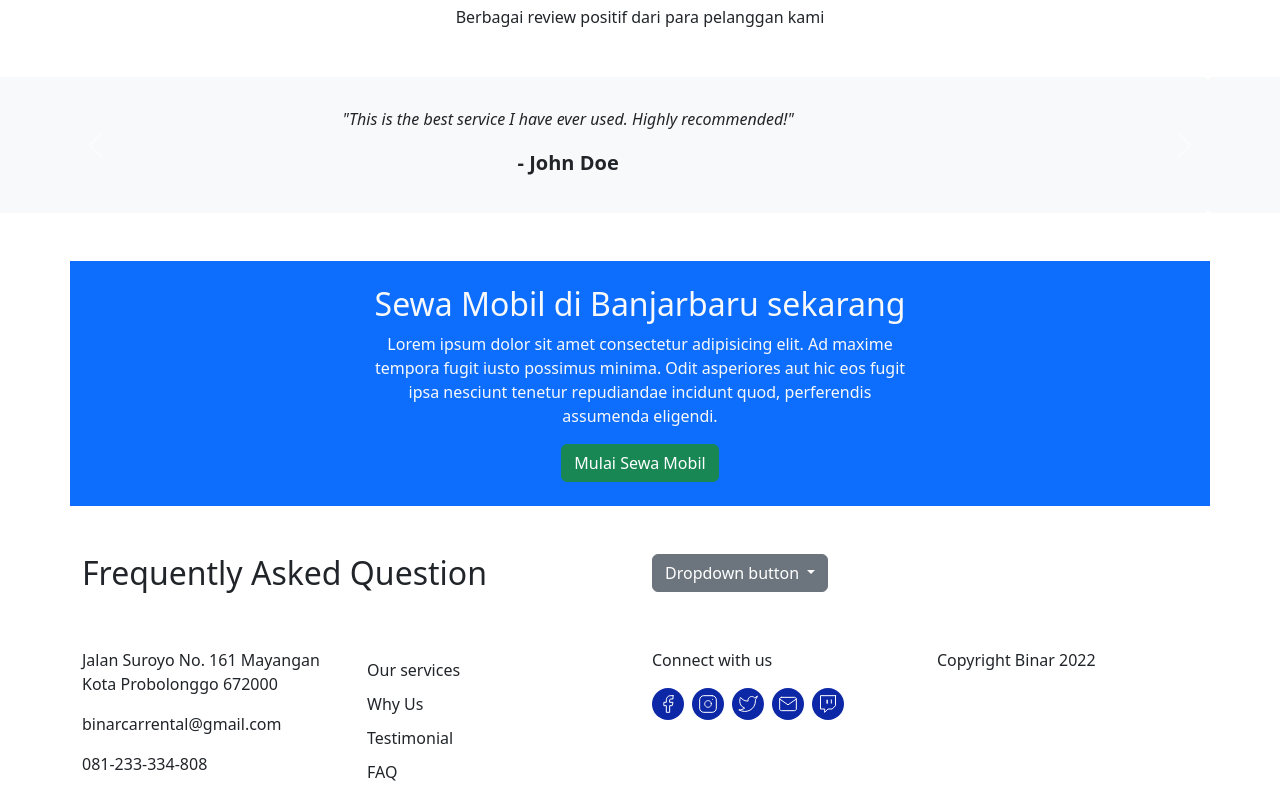
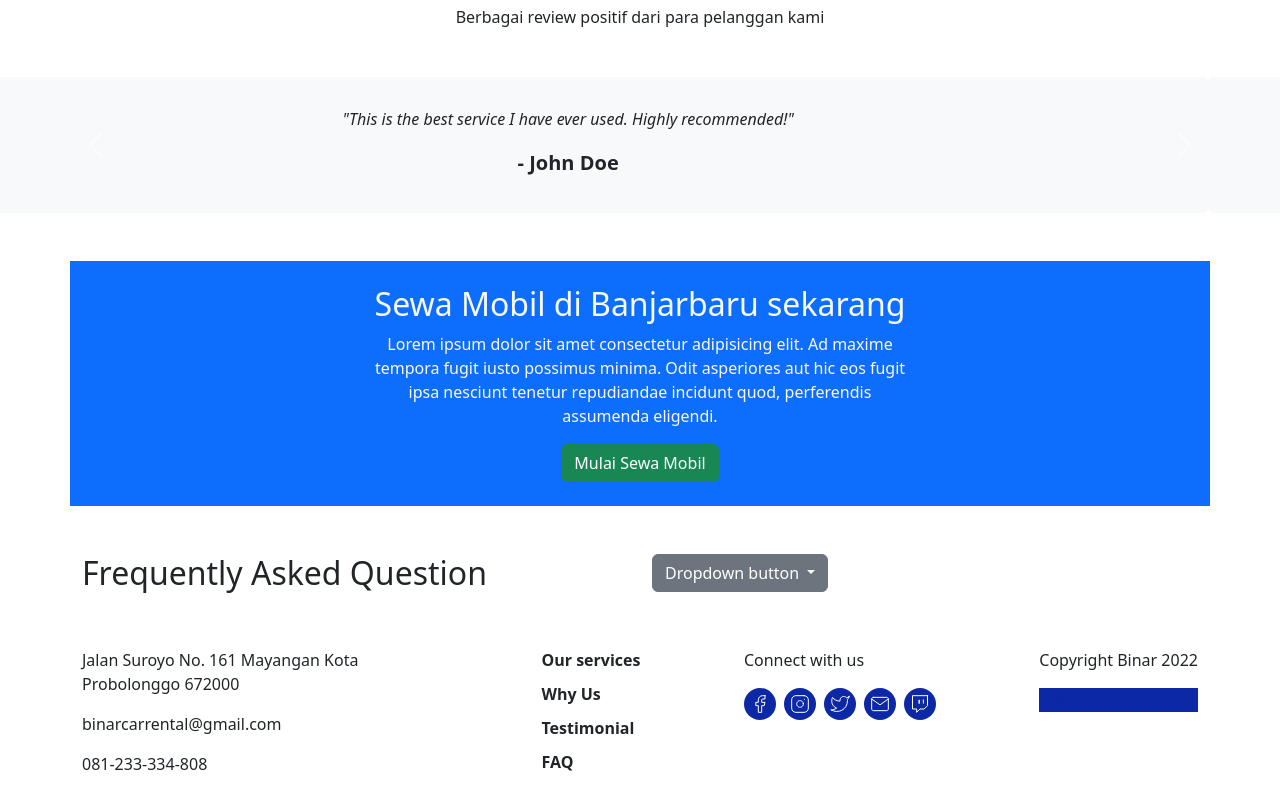
Before and after one commit to Xkylz1/24001183-km7-fau-landing_page-ch1, a plain HTML site: page index.html in a window 1280 px wide. Shown: the part 1303-2103 px from the top of the page. Drawn offline with nearby package versions, Linux system fonts and the light colour scheme.

Commit message:
update footer

```diff
--- a/index.html
+++ b/index.html
@@ -278,23 +278,23 @@
 
     <!-- footer start -->
     <footer class="container mt-5">
-      <div class="row">
-        <div class="col-md-3">
+      <div class="row justify-content-between">
+        <div class="col-4">
           <p>Jalan Suroyo No. 161 Mayangan Kota Probolonggo 672000</p>
           <p>binarcarrental@gmail.com</p>
           <p>081-233-334-808</p>
         </div>
 
-        <div class="col-md-3">
+        <div class="col-auto fw-bold">
           <ul>
-            <li>Our services</li>
+            <li class="mt-0">Our services</li>
             <li>Why Us</li>
             <li>Testimonial</li>
             <li>FAQ</li>
           </ul>
         </div>
 
-        <div class="col-md-3">
+        <div class="col-auto">
           <p>Connect with us</p>
           <div class="d-flex gap-2">
             <img src="/assets/icons/icon_facebook.svg" alt="" />
@@ -304,8 +304,9 @@
             <img src="/assets/icons/icon_twitch.svg" alt="" />
           </div>
         </div>
-        <div class="col-md-3">
+        <div class="col-auto">
           <p>Copyright Binar 2022</p>
+          <p style="background-color: #0D28A6; color:  #0D28A6;;"> Brand</p>
         </div>
       </div>
     </footer>
--- a/styles.css
+++ b/styles.css
@@ -41,3 +41,7 @@
     li {
       margin: 10px 0; /* Adds spacing between the items */
     }
+
+    .brand-p-color{
+      background-color: #091B6F;;
+    }
```
